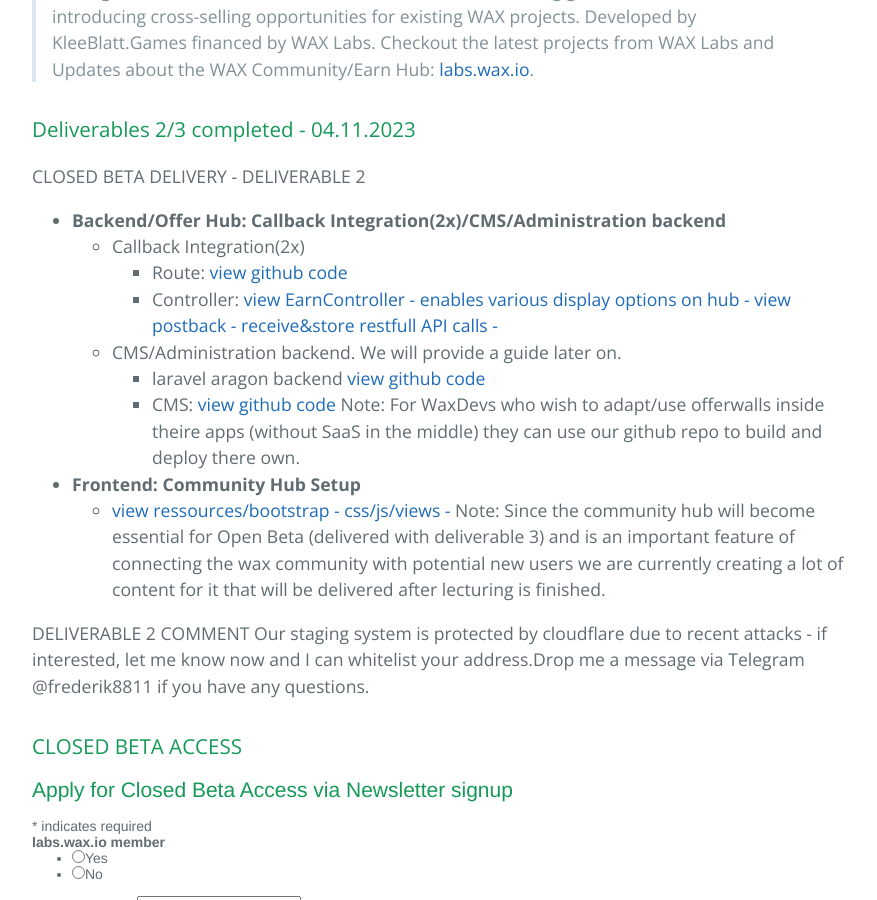
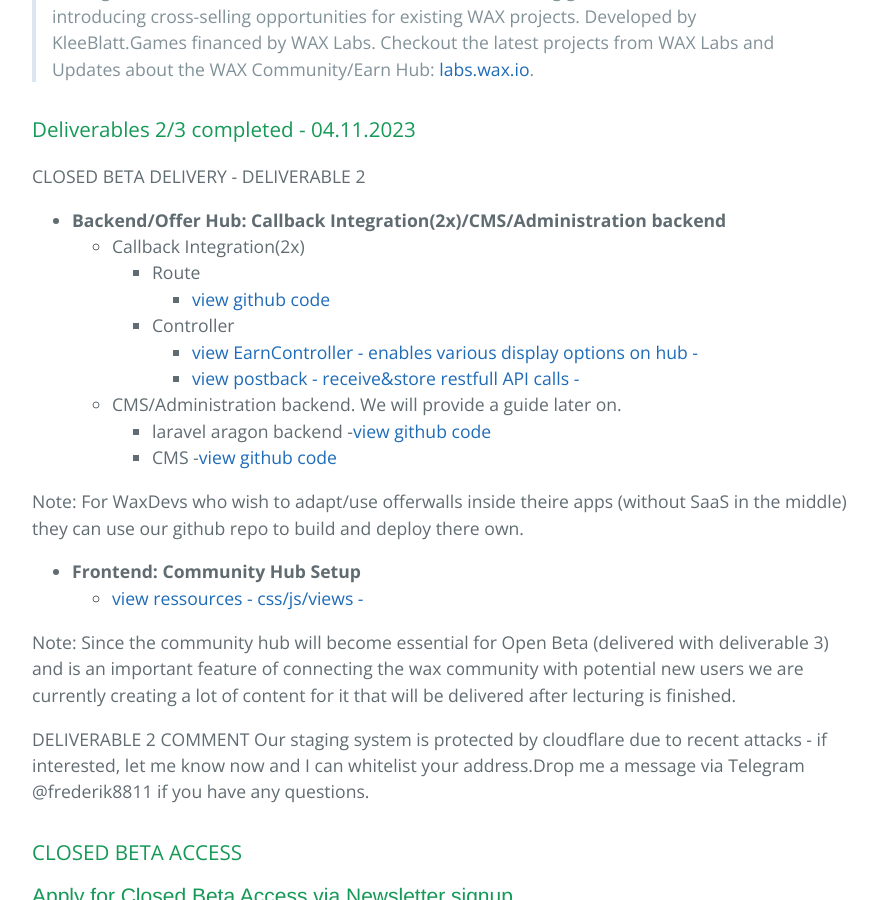
Before and after one commit to KleeblattGames/KleeblattGames.github.io, a Jekyll site: the page built from index.md, in a window 1280 px wide and 900 px high, scrolled down 482 px. Shown: the whole window, without its empty margins (192-1069 px from the left). Built offline with Jekyll 4.4.1, drawn with Linux system fonts in a browser that asks for light colours; comment, search, counter and statistics services are not loaded.

Commit message:
Update index.md
layout changes

```diff
--- a/index.md
+++ b/index.md
@@ -14,15 +14,23 @@
 CLOSED BETA DELIVERY - DELIVERABLE 2
   - **Backend/Offer Hub: Callback Integration(2x)/CMS/Administration backend**
     - Callback Integration(2x)
-      - Route: [view github code](https://github.com/KleeblattGames/WAX-Earn-and-Community-Hub/blob/main/offerwall/routes/web.php)
-      - Controller: [view EarnController - enables various display options on hub - ](https://github.com/KleeblattGames/WAX-Earn-and-Community-Hub/blob/main/offerwall/app/Http/Controllers/EarnController.php) [view postback - receive&store restfull API calls - ](https://github.com/KleeblattGames/WAX-Earn-and-Community-Hub/blob/mainofferwall/app/Http/Controllers/NotikPostbackController.php)
+      - Route
+        - [view github code](https://github.com/KleeblattGames/WAX-Earn-and-Community-Hub/blob/main/offerwall/routes/web.php)
+      - Controller
+        - [view EarnController - enables various display options on hub - ](https://github.com/KleeblattGames/WAX-Earn-and-Community-Hub/blob/main/offerwall/app/Http/Controllers/EarnController.php)
+        - [view postback - receive&store restfull API calls - ](https://github.com/KleeblattGames/WAX-Earn-and-Community-Hub/blob/mainofferwall/app/Http/Controllers/NotikPostbackController.php)
     - CMS/Administration backend. We will provide a guide later on.
-      - laravel aragon backend [view github code](https://github.com/KleeblattGames/argon-dashboard-laravel)
-      - CMS: [view github code](https://github.com/KleeblattGames/WAX-Earn-and-Community-Hub/tree/main/offerwall/app)
-    Note: For WaxDevs who wish to adapt/use offerwalls inside theire apps (without SaaS in the middle) they can use our github repo to build and deploy there own.
+      - laravel aragon backend
+        -[view github code](https://github.com/KleeblattGames/argon-dashboard-laravel)
+      - CMS
+        -[view github code](https://github.com/KleeblattGames/WAX-Earn-and-Community-Hub/tree/main/offerwall/app)
+
+  Note: For WaxDevs who wish to adapt/use offerwalls inside theire apps (without SaaS in the middle) they can use our github repo to build and deploy there own.
+
   - **Frontend: Community Hub Setup**
-      - [view ressources/bootstrap - css/js/views -](https://github.com/KleeblattGames/WAX-Earn-and-Community-Hub/tree/main/offerwall/resources)
-     Note: Since the community hub will become essential for Open Beta (delivered with deliverable 3) and is an important feature of connecting the wax community with potential new users we are currently creating a lot of content for it that will be delivered after lecturing is finished.
+      - [view ressources - css/js/views -](https://github.com/KleeblattGames/WAX-Earn-and-Community-Hub/tree/main/offerwall/resources)
+
+  Note: Since the community hub will become essential for Open Beta (delivered with deliverable 3) and is an important feature of connecting the wax community with potential new users we are currently creating a lot of content for it that will be delivered after lecturing is finished.
 
 DELIVERABLE 2 COMMENT
 Our staging system is protected by cloudflare due to recent attacks - if interested, let me know now and I can whitelist your address.Drop me a message via Telegram @frederik8811 if you have any questions.
```
